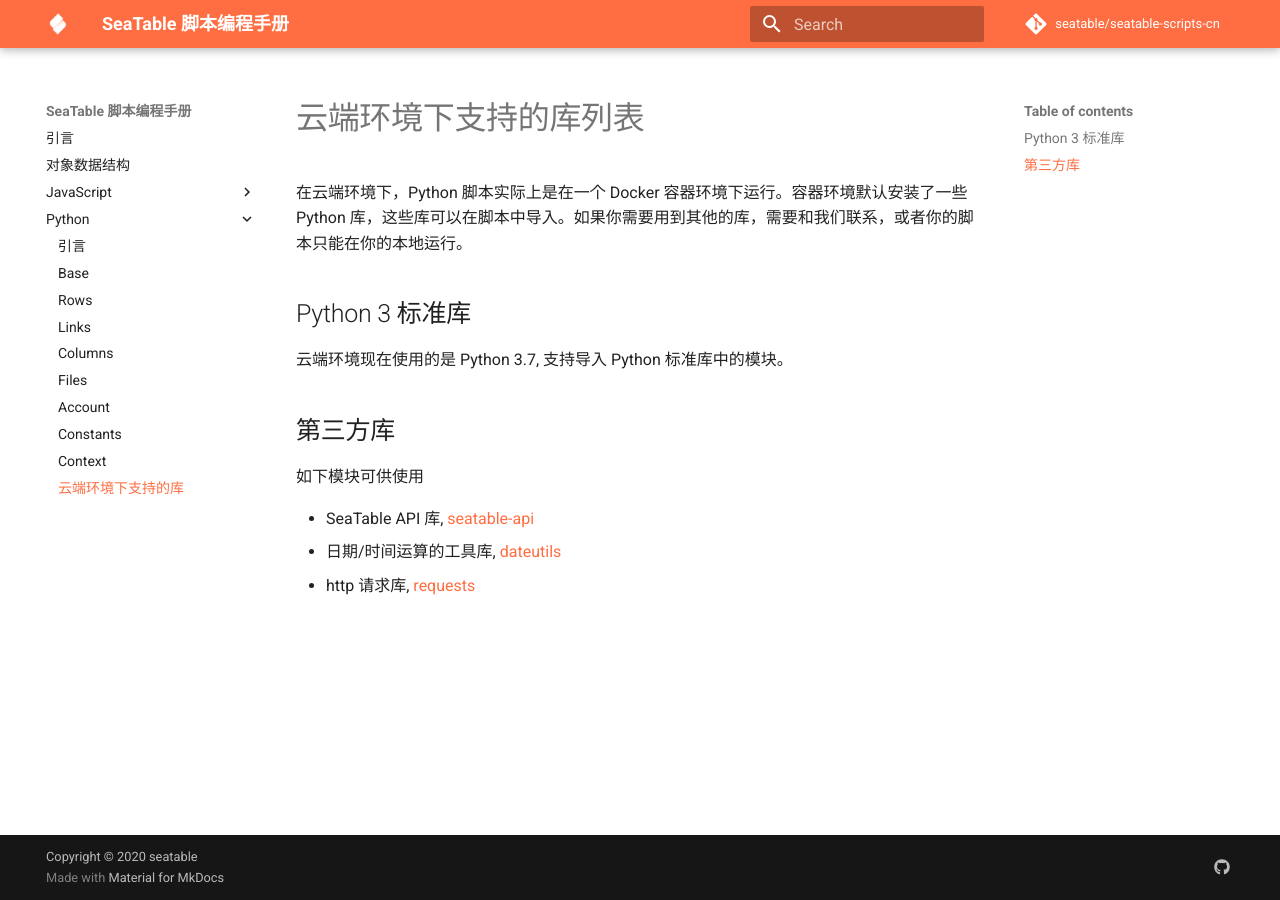
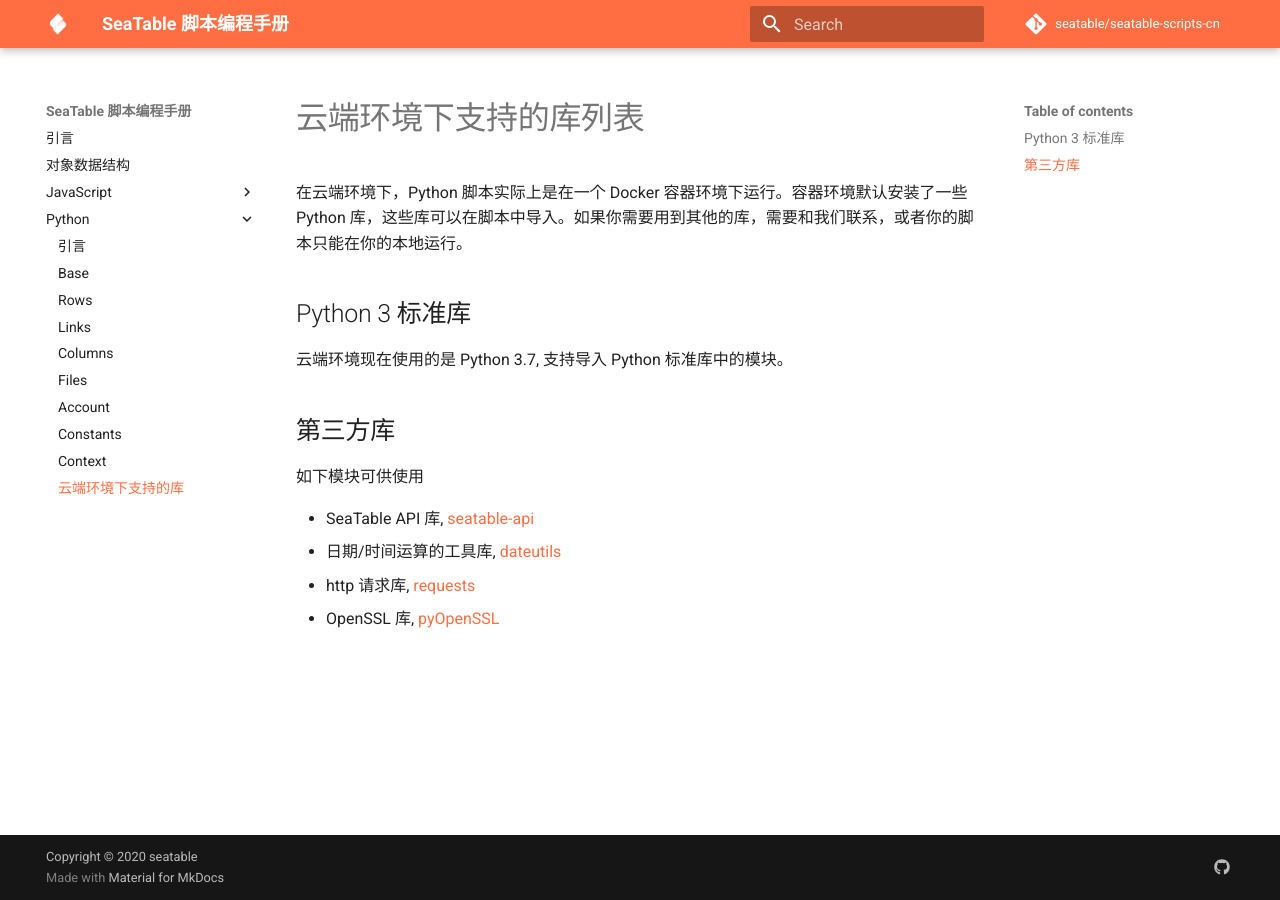
Before and after one commit to seatable/seatable-scripts-cn, an MkDocs documentation site: the page built from manual/python/libs.md, in a window 1280 px wide. Built offline with MkDocs 1.6.1 and Material for MkDocs 9.7.7, drawn with Linux system fonts in a browser that asks for light colours; comment, search, counter and statistics services are not loaded.

Commit message:
add pyOpenSSL

```diff
--- a/manual/python/libs.md
+++ b/manual/python/libs.md
@@ -13,3 +13,4 @@
 * SeaTable API 库, [seatable-api](https://pypi.org/project/seatable-api/)
 * 日期/时间运算的工具库, [dateutils](https://pypi.org/project/dateutils/)
 * http 请求库, [requests](https://pypi.org/project/requests/)
+* OpenSSL 库, [pyOpenSSL](https://pypi.org/project/pyOpenSSL/)
```
